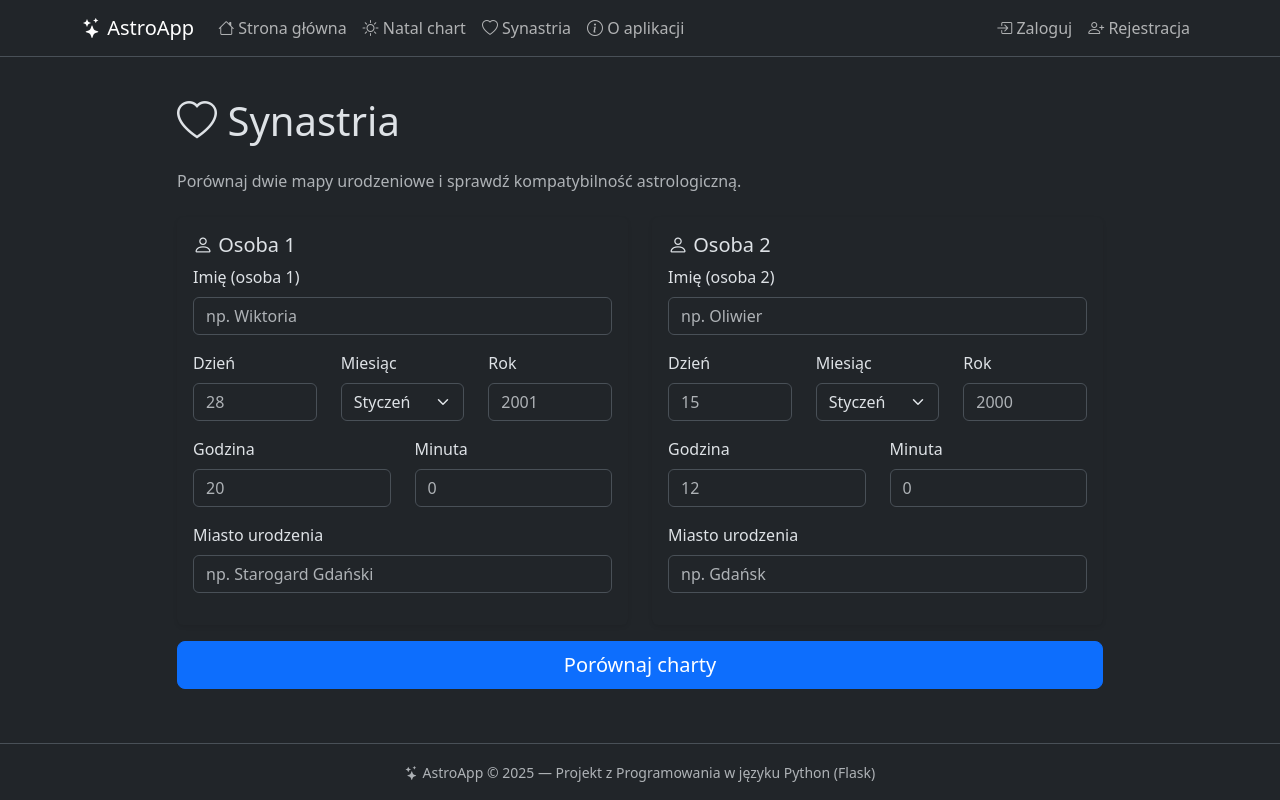
After one commit to Wsakowska/python-faculty, a Flask app: page /charts/synastry in a window 1280 px wide. The commit adds this page. Run offline with Flask 3, Linux system fonts and the light colour scheme.

Commit message:
synastry: porównanie dwóch map

```diff
--- a/Project02/app/charts/forms.py
+++ b/Project02/app/charts/forms.py
@@ -42,3 +42,35 @@ class BirthDataForm(FlaskForm):
         validators=[DataRequired()],
     )
     submit = SubmitField("Wygeneruj chart")
+
+
+MONTH_CHOICES = [
+    (1, "Styczeń"), (2, "Luty"), (3, "Marzec"),
+    (4, "Kwiecień"), (5, "Maj"), (6, "Czerwiec"),
+    (7, "Lipiec"), (8, "Sierpień"), (9, "Wrzesień"),
+    (10, "Październik"), (11, "Listopad"), (12, "Grudzień"),
+]
+
+
+class SynastryForm(FlaskForm):
+    """Formularz synastrii — dane dwóch osób."""
+
+    # Osoba 1
+    name1 = StringField("Imię (osoba 1)", validators=[DataRequired()])
+    day1 = IntegerField("Dzień", validators=[InputRequired(), NumberRange(min=1, max=31)])
+    month1 = SelectField("Miesiąc", choices=MONTH_CHOICES, coerce=int, validators=[InputRequired()])
+    year1 = IntegerField("Rok", validators=[InputRequired(), NumberRange(min=1900, max=2025)])
+    hour1 = IntegerField("Godzina", validators=[InputRequired(), NumberRange(min=0, max=23)])
+    minute1 = IntegerField("Minuta", validators=[InputRequired(), NumberRange(min=0, max=59)])
+    city1 = StringField("Miasto urodzenia", validators=[DataRequired()])
+
+    # Osoba 2
+    name2 = StringField("Imię (osoba 2)", validators=[DataRequired()])
+    day2 = IntegerField("Dzień", validators=[InputRequired(), NumberRange(min=1, max=31)])
+    month2 = SelectField("Miesiąc", choices=MONTH_CHOICES, coerce=int, validators=[InputRequired()])
+    year2 = IntegerField("Rok", validators=[InputRequired(), NumberRange(min=1900, max=2025)])
+    hour2 = IntegerField("Godzina", validators=[InputRequired(), NumberRange(min=0, max=23)])
+    minute2 = IntegerField("Minuta", validators=[InputRequired(), NumberRange(min=0, max=59)])
+    city2 = StringField("Miasto urodzenia", validators=[DataRequired()])
+
+    submit = SubmitField("Porównaj charty")
--- a/Project02/app/charts/routes.py
+++ b/Project02/app/charts/routes.py
@@ -2,9 +2,10 @@ from datetime import date, time
 from flask import render_template, redirect, url_for, flash, session, Response
 from flask_login import current_user, login_required
 from app.charts import bp
-from app.charts.forms import BirthDataForm
+from app.charts.forms import BirthDataForm, SynastryForm
 from app.charts.astro_service import (
-    generate_chart, generate_chart_svg, chart_data_to_json,
+    generate_chart, generate_chart_svg, generate_synastry_svg,
+    chart_data_to_json,
 )
 from app.extensions import db
 from app.models import BirthChart
@@ -117,3 +118,82 @@ def save():
 
     flash(f"Chart dla {birth_info['name']} został zapisany!", "success")
     return redirect(url_for("auth.profile"))
+
+
+@bp.route("/synastry", methods=["GET", "POST"])
+def synastry():
+    """Formularz synastrii — porównanie dwóch map urodzeniowych."""
+    form = SynastryForm()
+    if form.validate_on_submit():
+        chart1 = generate_chart(
+            form.name1.data, form.year1.data, form.month1.data,
+            form.day1.data, form.hour1.data, form.minute1.data,
+            form.city1.data,
+        )
+        chart2 = generate_chart(
+            form.name2.data, form.year2.data, form.month2.data,
+            form.day2.data, form.hour2.data, form.minute2.data,
+            form.city2.data,
+        )
+
+        if chart1 is None or chart2 is None:
+            flash("Nie udało się wygenerować chartów. Sprawdź nazwy miast.", "danger")
+            return render_template("charts/synastry.html", form=form)
+
+        session["synastry_data"] = {
+            "chart1": chart1,
+            "chart2": chart2,
+            "birth1": {
+                "name": form.name1.data, "day": form.day1.data,
+                "month": form.month1.data, "year": form.year1.data,
+                "hour": form.hour1.data, "minute": form.minute1.data,
+                "city": form.city1.data,
+            },
+            "birth2": {
+                "name": form.name2.data, "day": form.day2.data,
+                "month": form.month2.data, "year": form.year2.data,
+                "hour": form.hour2.data, "minute": form.minute2.data,
+                "city": form.city2.data,
+            },
+        }
+
+        return redirect(url_for("charts.synastry_result"))
+
+    return render_template("charts/synastry.html", form=form)
+
+
+@bp.route("/synastry/result")
+def synastry_result():
+    """Wynik synastrii."""
+    data = session.get("synastry_data")
+    if not data:
+        flash("Najpierw wypełnij formularz synastrii.", "warning")
+        return redirect(url_for("charts.synastry"))
+
+    return render_template(
+        "charts/synastry_result.html",
+        chart1=data["chart1"],
+        chart2=data["chart2"],
+        birth1=data["birth1"],
+        birth2=data["birth2"],
+    )
+
+
+@bp.route("/synastry/svg")
+def synastry_svg():
+    """Generuje SVG synastrii na żądanie."""
+    data = session.get("synastry_data")
+    if not data:
+        return Response("Brak danych", status=404)
+
+    b1 = data["birth1"]
+    b2 = data["birth2"]
+    svg = generate_synastry_svg(
+        b1["name"], b1["year"], b1["month"], b1["day"], b1["hour"], b1["minute"], b1["city"],
+        b2["name"], b2["year"], b2["month"], b2["day"], b2["hour"], b2["minute"], b2["city"],
+    )
+
+    if svg is None:
+        return Response("Błąd generowania SVG", status=500)
+
+    return Response(svg, mimetype="image/svg+xml")
--- /dev/null
+++ b/Project02/app/charts/templates/charts/synastry.html
@@ -0,0 +1,122 @@
+{% extends "base.html" %}
+
+{% block title %}Synastria — AstroApp{% endblock %}
+
+{% block content %}
+<div class="row justify-content-center">
+    <div class="col-md-10">
+        <h1 class="mb-4"><i class="bi bi-heart"></i> Synastria</h1>
+        <p class="text-muted mb-4">
+            Porównaj dwie mapy urodzeniowe i sprawdź kompatybilność astrologiczną.
+        </p>
+
+        <form method="POST" novalidate>
+            {{ form.hidden_tag() }}
+
+            <div class="row">
+                <!-- Osoba 1 -->
+                <div class="col-md-6">
+                    <div class="card border-0 shadow-sm mb-3">
+                        <div class="card-body">
+                            <h5 class="card-title"><i class="bi bi-person"></i> Osoba 1</h5>
+
+                            <div class="mb-3">
+                                {{ form.name1.label(class="form-label") }}
+                                {{ form.name1(class="form-control" + (" is-invalid" if form.name1.errors else ""),
+                                   placeholder="np. Wiktoria") }}
+                                {% for error in form.name1.errors %}
+                                    <div class="invalid-feedback">{{ error }}</div>
+                                {% endfor %}
+                            </div>
+
+                            <div class="row">
+                                <div class="col-4 mb-3">
+                                    {{ form.day1.label(class="form-label") }}
+                                    {{ form.day1(class="form-control" + (" is-invalid" if form.day1.errors else ""),
+                                       placeholder="28") }}
+                                </div>
+                                <div class="col-4 mb-3">
+                                    {{ form.month1.label(class="form-label") }}
+                                    {{ form.month1(class="form-select") }}
+                                </div>
+                                <div class="col-4 mb-3">
+                                    {{ form.year1.label(class="form-label") }}
+                                    {{ form.year1(class="form-control" + (" is-invalid" if form.year1.errors else ""),
+                                       placeholder="2001") }}
+                                </div>
+                            </div>
+
+                            <div class="row">
+                                <div class="col-6 mb-3">
+                                    {{ form.hour1.label(class="form-label") }}
+                                    {{ form.hour1(class="form-control", placeholder="20") }}
+                                </div>
+                                <div class="col-6 mb-3">
+                                    {{ form.minute1.label(class="form-label") }}
+                                    {{ form.minute1(class="form-control", placeholder="0") }}
+                                </div>
+                            </div>
+
+                            <div class="mb-3">
+                                {{ form.city1.label(class="form-label") }}
+                                {{ form.city1(class="form-control", placeholder="np. Starogard Gdański") }}
+                            </div>
+                        </div>
+                    </div>
+                </div>
+
+                <!-- Osoba 2 -->
+                <div class="col-md-6">
+                    <div class="card border-0 shadow-sm mb-3">
+                        <div class="card-body">
+                            <h5 class="card-title"><i class="bi bi-person"></i> Osoba 2</h5>
+
+                            <div class="mb-3">
+                                {{ form.name2.label(class="form-label") }}
+                                {{ form.name2(class="form-control" + (" is-invalid" if form.name2.errors else ""),
+                                   placeholder="np. Oliwier") }}
+                                {% for error in form.name2.errors %}
+                                    <div class="invalid-feedback">{{ error }}</div>
+                                {% endfor %}
+                            </div>
+
+                            <div class="row">
+                                <div class="col-4 mb-3">
+                                    {{ form.day2.label(class="form-label") }}
+                                    {{ form.day2(class="form-control", placeholder="15") }}
+                                </div>
+                                <div class="col-4 mb-3">
+                                    {{ form.month2.label(class="form-label") }}
+                                    {{ form.month2(class="form-select") }}
+                                </div>
+                                <div class="col-4 mb-3">
+                                    {{ form.year2.label(class="form-label") }}
+                                    {{ form.year2(class="form-control", placeholder="2000") }}
+                                </div>
+                            </div>
+
+                            <div class="row">
+                                <div class="col-6 mb-3">
+                                    {{ form.hour2.label(class="form-label") }}
+                                    {{ form.hour2(class="form-control", placeholder="12") }}
+                                </div>
+                                <div class="col-6 mb-3">
+                                    {{ form.minute2.label(class="form-label") }}
+                                    {{ form.minute2(class="form-control", placeholder="0") }}
+                                </div>
+                            </div>
+
+                            <div class="mb-3">
+                                {{ form.city2.label(class="form-label") }}
+                                {{ form.city2(class="form-control", placeholder="np. Gdańsk") }}
+                            </div>
+                        </div>
+                    </div>
+                </div>
+            </div>
+
+            {{ form.submit(class="btn btn-primary btn-lg w-100") }}
+        </form>
+    </div>
+</div>
+{% endblock %}
--- a/Project02/app/extensions.py
+++ b/Project02/app/extensions.py
@@ -3,10 +3,10 @@ from flask_login import LoginManager
 from flask_migrate import Migrate
 from flask_wtf.csrf import CSRFProtect
 
-csrf = CSRFProtect()
 db = SQLAlchemy()
 migrate = Migrate()
 login_manager = LoginManager()
 login_manager.login_view = "auth.login"
 login_manager.login_message = "Zaloguj się, aby uzyskać dostęp do tej strony."
 login_manager.login_message_category = "warning"
+csrf = CSRFProtect()
--- a/Project02/app/templates/base.html
+++ b/Project02/app/templates/base.html
@@ -26,6 +26,16 @@
                     <li class="nav-item">
                         <a class="nav-link" href="{{ url_for('main.home') }}">
                             <i class="bi bi-house"></i> Strona główna
+                        </a>
+                    </li>
+                    <li class="nav-item">
+                        <a class="nav-link" href="{{ url_for('charts.generate') }}">
+                            <i class="bi bi-sun"></i> Natal chart
+                        </a>
+                    </li>
+                    <li class="nav-item">
+                        <a class="nav-link" href="{{ url_for('charts.synastry') }}">
+                            <i class="bi bi-heart"></i> Synastria
                         </a>
                     </li>
                     <li class="nav-item">
```
Also changed, not shown: Project02/app/charts/templates/charts/synastry_result.html (added, +102 -0 lines).
